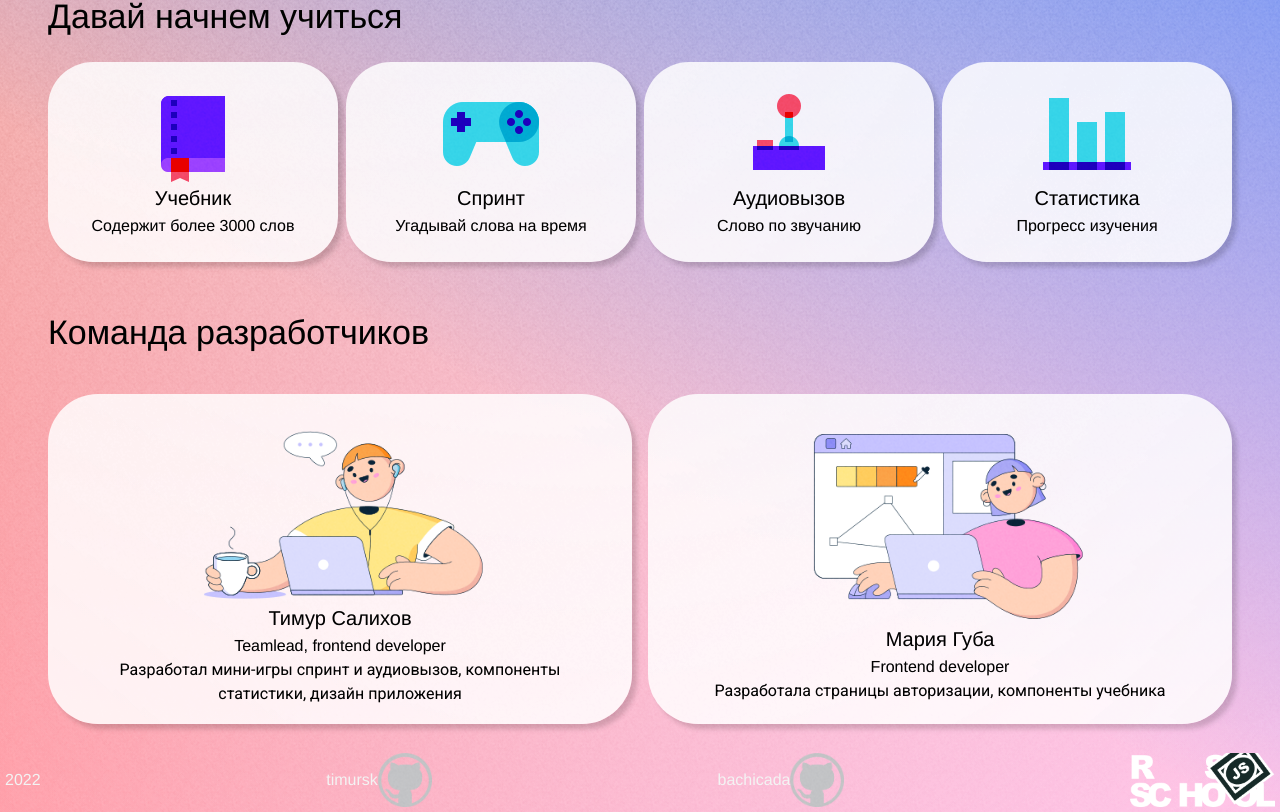
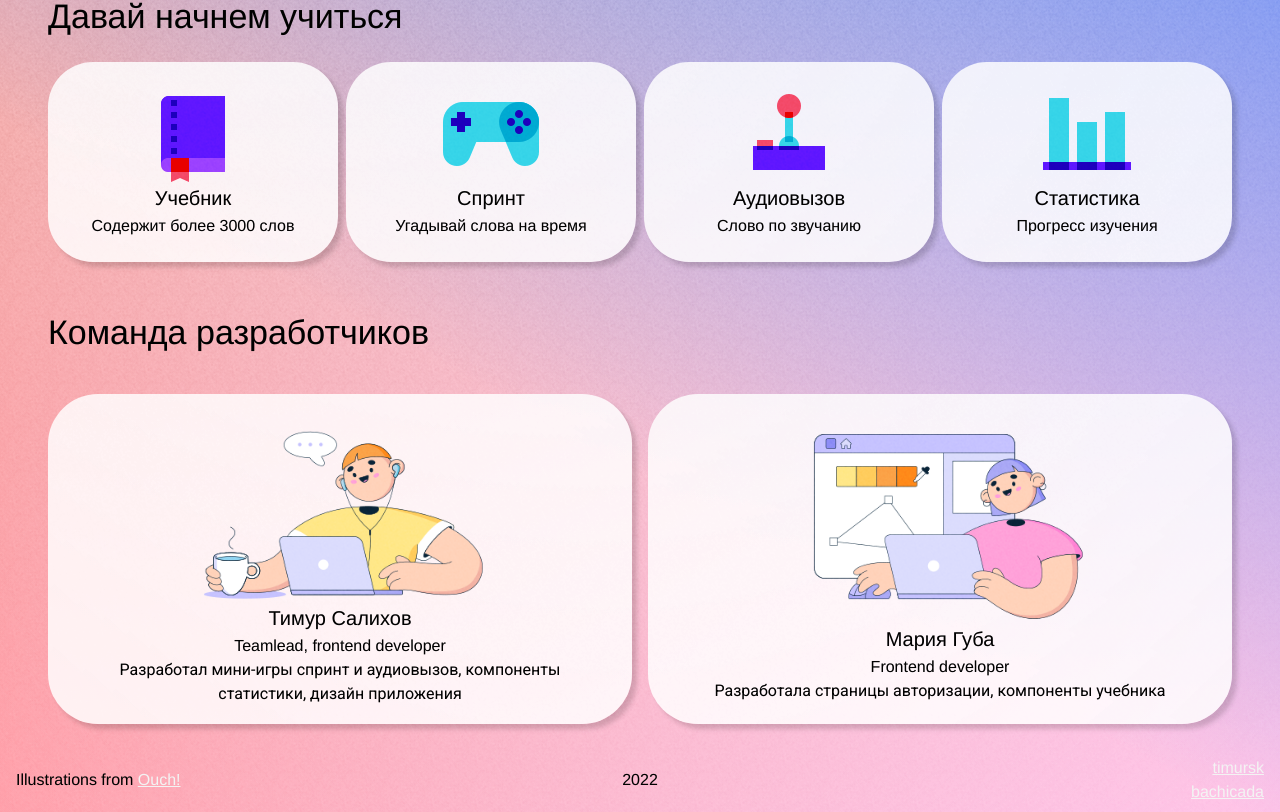
Before and after one commit to Bachicada/rs-lang-2022, a React (Create React App) app in the folder my-app/: page / in a window 1280 px wide. Shown: the part 828-1640 px from the top of the page. Built offline with nearby package versions, Linux system fonts and the light colour scheme.

Commit message:
refactor: rewrite footer styles

```diff
--- a/my-app/src/components/REFACTORING/Footer/Footer.tsx
+++ b/my-app/src/components/REFACTORING/Footer/Footer.tsx
@@ -1,28 +1,51 @@
-import { Box, Grid } from '@mui/material';
-import * as React from 'react';
-import gitIcon from '../../../assets/git-icon.png';
-import rsLogo from '../../../assets/rs-logo.png';
+import React from 'react';
+import { Stack, styled, Typography } from '@mui/material';
 
 export function Footer() {
   return (
-    <footer className="footer">
-      <span>2022</span>
-      <a className="footerLink" href="https://github.com/timursk" target="_blank" rel="noreferrer">
-        <span>timursk</span>
-        <img className="gitIcon" src={gitIcon} alt="gitIcon" />
-      </a>
-      <a
-        className="footerLink"
-        href="https://github.com/Bachicada"
-        target="_blank"
-        rel="noreferrer"
-      >
-        <span>bachicada</span>
-        <img className="gitIcon" src={gitIcon} alt="gitIcon" />
-      </a>
-      <a className="footerLink" href="https://rs.school/" target="_blank" rel="noreferrer">
-        <img className="gitIcon" src={rsLogo} alt="gitIcon" />
-      </a>
-    </footer>
+    <StyledFooter>
+      <StyledItem>
+        <Typography>
+          Illustrations from{' '}
+          <StyledLink href="https://icons8.com/illustrations/author/eEbrZFlkyZbD">Ouch!</StyledLink>
+        </Typography>
+      </StyledItem>
+
+      <StyledItem>
+        <Typography textAlign="center">2022</Typography>
+      </StyledItem>
+
+      <StyledItem>
+        <Stack direction="column" sx={{ textAlign: 'right' }}>
+          <StyledLink href="https://github.com/timursk" target="_blank" rel="noreferrer">
+            <Typography>timursk</Typography>
+          </StyledLink>
+
+          <StyledLink href="https://github.com/Bachicada" target="_blank" rel="noreferrer">
+            <Typography>bachicada</Typography>
+          </StyledLink>
+        </Stack>
+      </StyledItem>
+    </StyledFooter>
   );
 }
+
+const StyledFooter = styled('footer')`
+  position: absolute;
+  bottom: 0;
+  left: 0;
+  right: 0;
+  display: flex;
+  justify-content: space-between;
+  align-items: center;
+  height: 64px;
+  padding: 0 16px;
+`;
+
+const StyledItem = styled('div')`
+  flex-basis: 33.333333%;
+`;
+
+const StyledLink = styled('a')`
+  text-decoration: underline;
+`;
```
